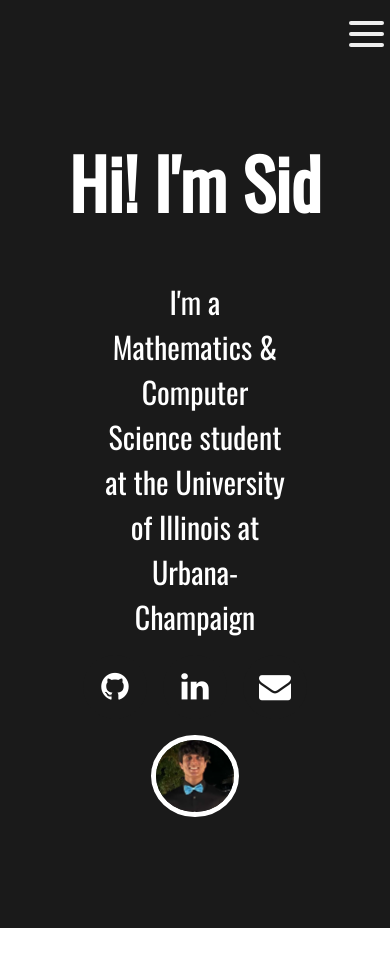
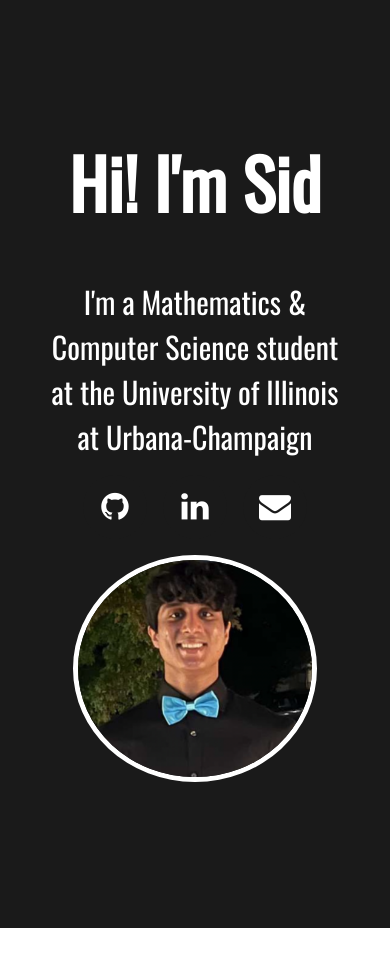
Before and after one commit to sdayaneni/sdayaneni.github.io, a React (Create React App) app: page / in a window 390 px wide. Shown: the top 966 px of the page. Built offline with nearby package versions, Linux system fonts and the light colour scheme.

Commit message:
Changed mobile styling

```diff
--- a/src/components/Navigation.jsx
+++ b/src/components/Navigation.jsx
@@ -32,7 +32,7 @@ function Navigation () {
 
             </nav>
 
-            <button className = "menuButton" onClick = {toggleClass}>
+            {/* <button className = "menuButton" onClick = {toggleClass}>
 
                         <span className = "buttonLine"></span>
                         <span className = "buttonLine"></span>
@@ -46,14 +46,14 @@ function Navigation () {
 
                     <ul className = "doNothing">
                         <li className = "mobileNavBarEntry"><Link onClick = {toggleClass} activeClass = "active" to = 'home' smooth = {true} offset = {-70}  duration = {750}  className = "mobileLink"> Home </Link></li>
-                        {/* <li className = "mobileNavBarEntry"><Link onClick = {toggleClass} activeClass = "active" to = 'aboutMeDiv' smooth = {true} offset = {-70}  duration = {1000}  className = "mobileLink"> About Me </Link></li> */}
-                        {/* <li className = "mobileNavBarEntry"><Link onClick = {toggleClass} activeClass = "active" to = 'experienceDiv' smooth = {true} offset = {-70}  duration = {1000}  className = "mobileLink"> Experience </Link></li> */}
+                        <li className = "mobileNavBarEntry"><Link onClick = {toggleClass} activeClass = "active" to = 'aboutMeDiv' smooth = {true} offset = {-70}  duration = {1000}  className = "mobileLink"> About Me </Link></li>
+                        <li className = "mobileNavBarEntry"><Link onClick = {toggleClass} activeClass = "active" to = 'experienceDiv' smooth = {true} offset = {-70}  duration = {1000}  className = "mobileLink"> Experience </Link></li>
                         <li className = "mobileNavBarEntry"><Link onClick = {toggleClass} activeClass = "active" to = 'projects-header' smooth = {true} offset = {-70}  duration = {750}  className = "mobileLink"> My Projects </Link></li>
 
                     </ul>
 
                 </nav>
-            </div>
+            </div> */}
 
         </div>
     );
--- a/src/pages/Home.css
+++ b/src/pages/Home.css
@@ -200,6 +200,19 @@ h3 {
   /* mobile mode */
 @media (max-width: 768px) {
 
-  h3{display: none};
+  h3{display: none}
+
+  .picOfMe {
+    width: 60%
+  }
+
+  .introParagraph {
+    width: 100%;
+  }
+
+  .introDiv{
+    padding-left: 10%;
+    padding-right: 10%;
+  }
 
 }
```
